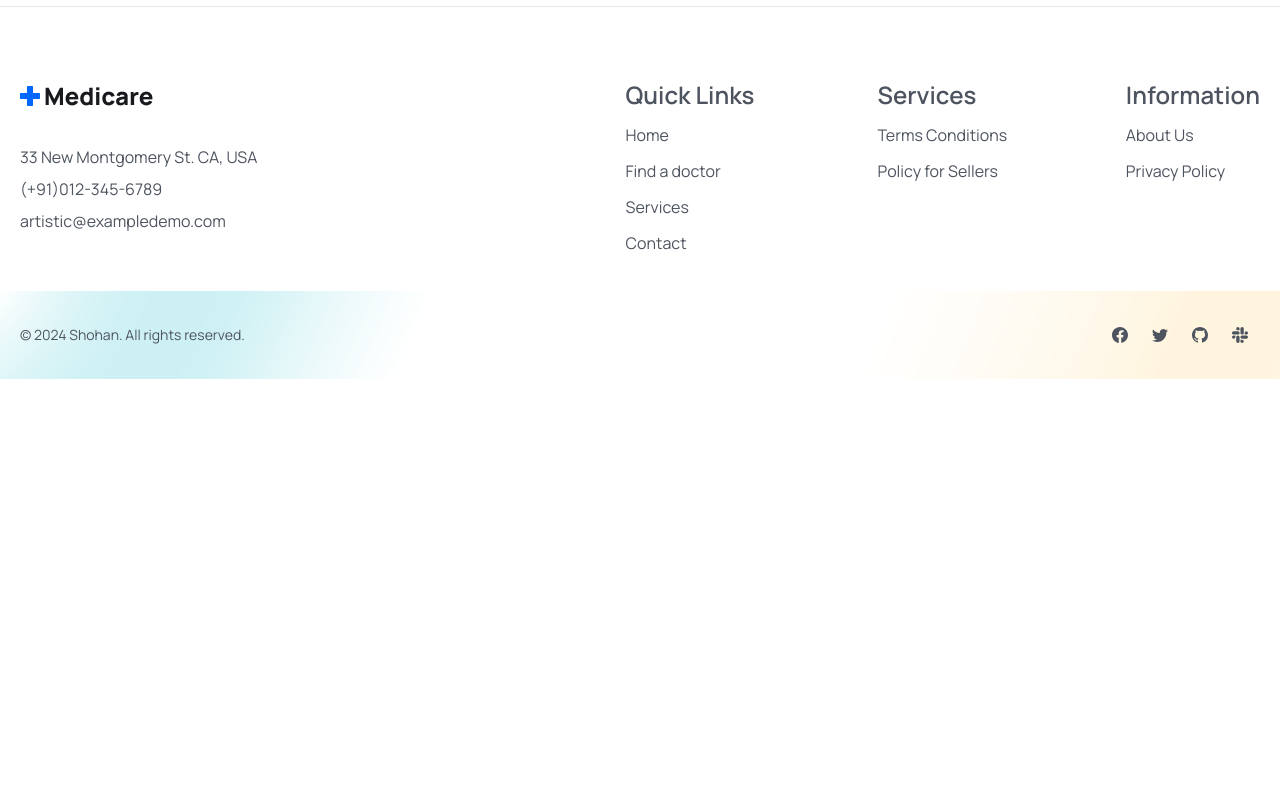
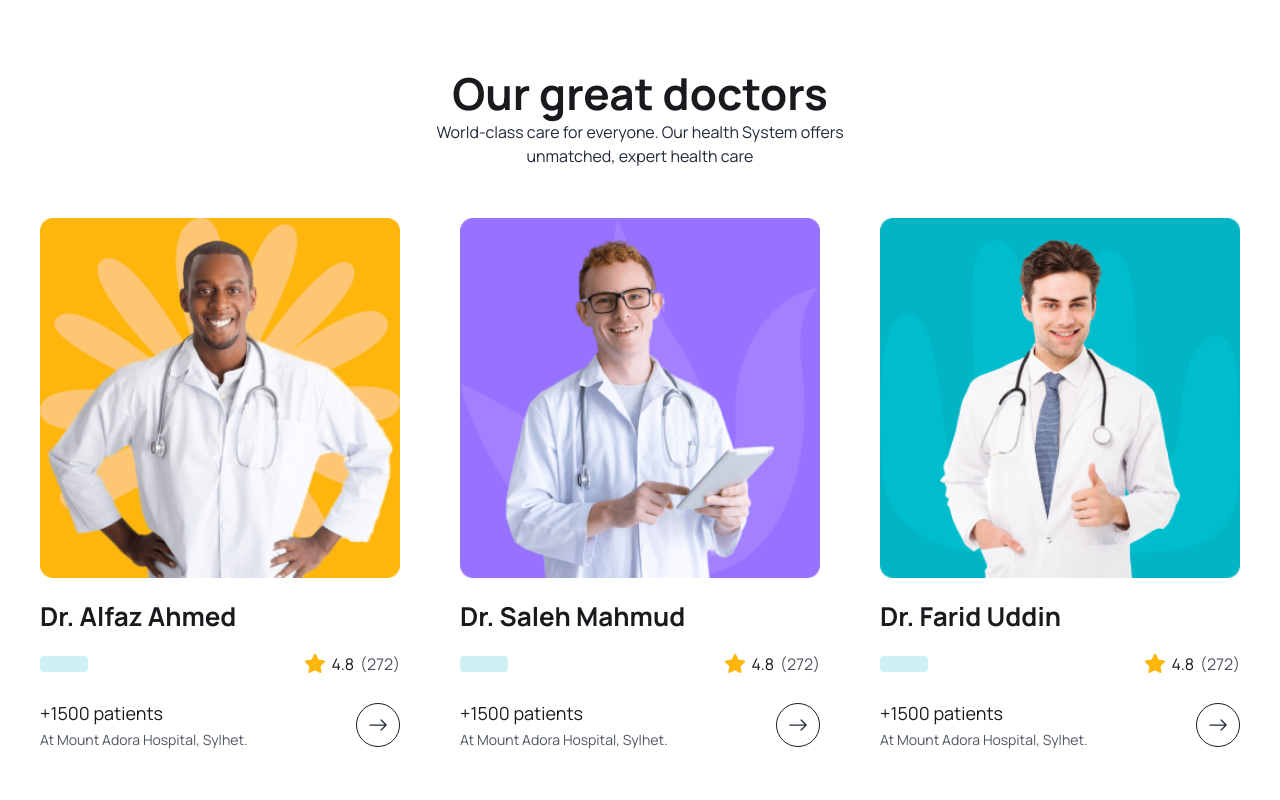
Before and after one commit to Shohanur-Shohan/medicare-booking-frontend, a React (Vite) app: page / in a window 1280 px wide. Shown: the part 3900-4700 px from the top of the page. Before the commit the page ends 4279 px from the top, so only its background shows below. Built offline with nearby package versions, Linux system fonts and the light colour scheme.

Commit message:
doctors section done

```diff
--- /dev/null
+++ b/src/components/Doctor/DoctorCard.jsx
@@ -0,0 +1,59 @@
+/* eslint-disable react/prop-types */
+import { Link } from "react-router-dom";
+import { BsArrowRight } from "react-icons/bs";
+const DoctorCard = ({ doctor }) => {
+  const {
+    name,
+    avgRating,
+    totalRating,
+    photo,
+    specialization,
+    totalPatients,
+    hospital,
+  } = doctor;
+  return (
+    <div className="p-3 lg:p-5">
+      <div>
+        <img src={photo} className="w-full" alt="" />
+      </div>
+      <h2 className="mt-3 text-[18px] font-[700] leading-[30px] text-headingColor lg:mt-5 lg:text-[26px] lg:leading-9">
+        {name}
+      </h2>
+
+      <div className="mt-2 flex items-center justify-between lg:mt-4">
+        <span className="rounded bg-[#CCF0F3] px-2 py-1 text-[12px] font-semibold leading-4 text-irisBlueColor lg:px-2 lg:py-2 lg:text-[16px] lg:leading-7 xl:px-6">
+          {specialization}
+        </span>
+
+        <div className="flex items-center gap-[6px]">
+          <span className="font-semiBold flex items-center gap-[6px] text-[14px] leading-6 text-headingColor md:leading-7 lg:text-[16px]">
+            {" "}
+            <img src={"/assets/images/Star.png"} /> {avgRating}
+          </span>
+          <span className="text-[14px] font-[400] leading-6 text-textColor md:leading-7 lg:text-[16px]">
+            ({totalRating})
+          </span>
+        </div>
+      </div>
+
+      <div className="mt-[18px] flex items-center justify-between lg:mt-5">
+        <div>
+          <h3 className="dont-semibold text-[16px] leading-7 text-headingColor lg:text-[18px] lg:leading-[30px]">
+            +{totalPatients} patients
+          </h3>
+          <p className="text-[14px] font-[400] leading-6 text-textColor">
+            At {hospital}
+          </p>
+        </div>
+        <Link
+          to="/doctors"
+          className="group flex h-[44px] w-[44px] items-center justify-center rounded-full border border-solid border-[#181A1E] hover:border-none hover:bg-primaryColor"
+        >
+          <BsArrowRight className="h-5 w-6 group-hover:text-white" />
+        </Link>
+      </div>
+    </div>
+  );
+};
+
+export default DoctorCard;
--- /dev/null
+++ b/src/components/Doctor/DoctorList.jsx
@@ -0,0 +1,14 @@
+import DoctorCard from "./DoctorCard";
+import { doctors } from "../../data/doctors";
+
+function DoctorList() {
+  return (
+    <div className="lg-gap-[30px] mt-[30px] grid grid-cols-1 gap-5 sm:grid-cols-2 md:grid-cols-3 lg:mt-[55ps]">
+      {doctors.map((doctor) => (
+        <DoctorCard key={doctor.id} doctor={doctor} />
+      ))}
+    </div>
+  );
+}
+
+export default DoctorList;
--- /dev/null
+++ b/src/components/Home/OurDoctors.jsx
@@ -0,0 +1,26 @@
+import DoctorList from "../Doctor/DoctorList";
+
+function OurDoctors() {
+  return (
+    <section className="w-full">
+      <div className="container px-2 py-[60px] sm:px-4 sm:pb-[100px] sm:pt-[60px] lg:px-[20px]">
+        {/* OUR GREAT DOCTORS START*/}
+        <section>
+          <div className="container">
+            <div className="mx-auto xl:w-[470px]">
+              <h2 className="heading text-center">Our great doctors</h2>
+              <p className="text__para text-center">
+                World-class care for everyone. Our health System offers
+                unmatched, expert health care
+              </p>
+            </div>
+            <DoctorList />
+          </div>
+        </section>
+        {/* OUR GREAT DOCTORS ENDS*/}
+      </div>
+    </section>
+  );
+}
+
+export default OurDoctors;
--- a/src/components/Home/ServiceLists.jsx
+++ b/src/components/Home/ServiceLists.jsx
@@ -1,5 +1,5 @@
 import ServiceCard from "./ServiceCard";
-import { services } from "../../../public/assets/data/services";
+import { services } from "../../data/services";
 
 function ServiceLists() {
   return (
--- a/public/assets/data/doctors.js
+++ b/src/data/doctors.js
@@ -1,6 +1,6 @@
-import doctorImg01 from "../images/doctor-img01.png";
-import doctorImg02 from "../images/doctor-img02.png";
-import doctorImg03 from "../images/doctor-img03.png";
+import doctorImg01 from "/assets/images/doctor-img01.png";
+import doctorImg02 from "/assets/images/doctor-img02.png";
+import doctorImg03 from "/assets/images/doctor-img03.png";
 
 export const doctors = [
   {
--- a/src/pages/Home.jsx
+++ b/src/pages/Home.jsx
@@ -1,6 +1,7 @@
 import About from "../components/Home/About";
 import Features from "../components/Home/Features";
 import Hero from "../components/Home/Hero";
+import OurDoctors from "../components/Home/OurDoctors";
 import OurServices from "../components/Home/OurServices";
 import Services from "../components/Home/Services";
 
@@ -12,6 +13,7 @@
       <About />
       <Services />
       <Features />
+      <OurDoctors />
     </section>
   );
 };
```
Also changed, not shown: src/data/faqs.js (renamed from public/assets/data/faqs.js), src/data/services.js (renamed from public/assets/data/services.js).
